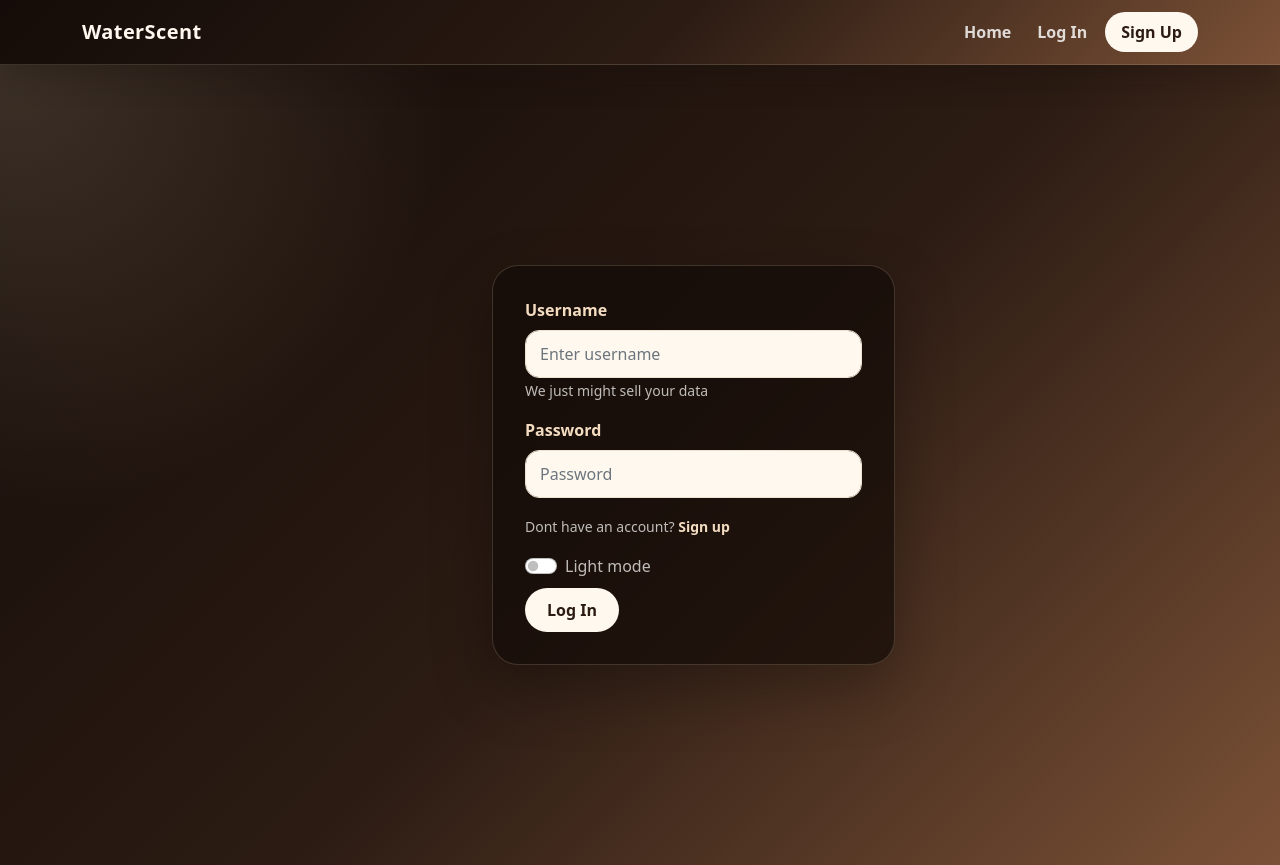
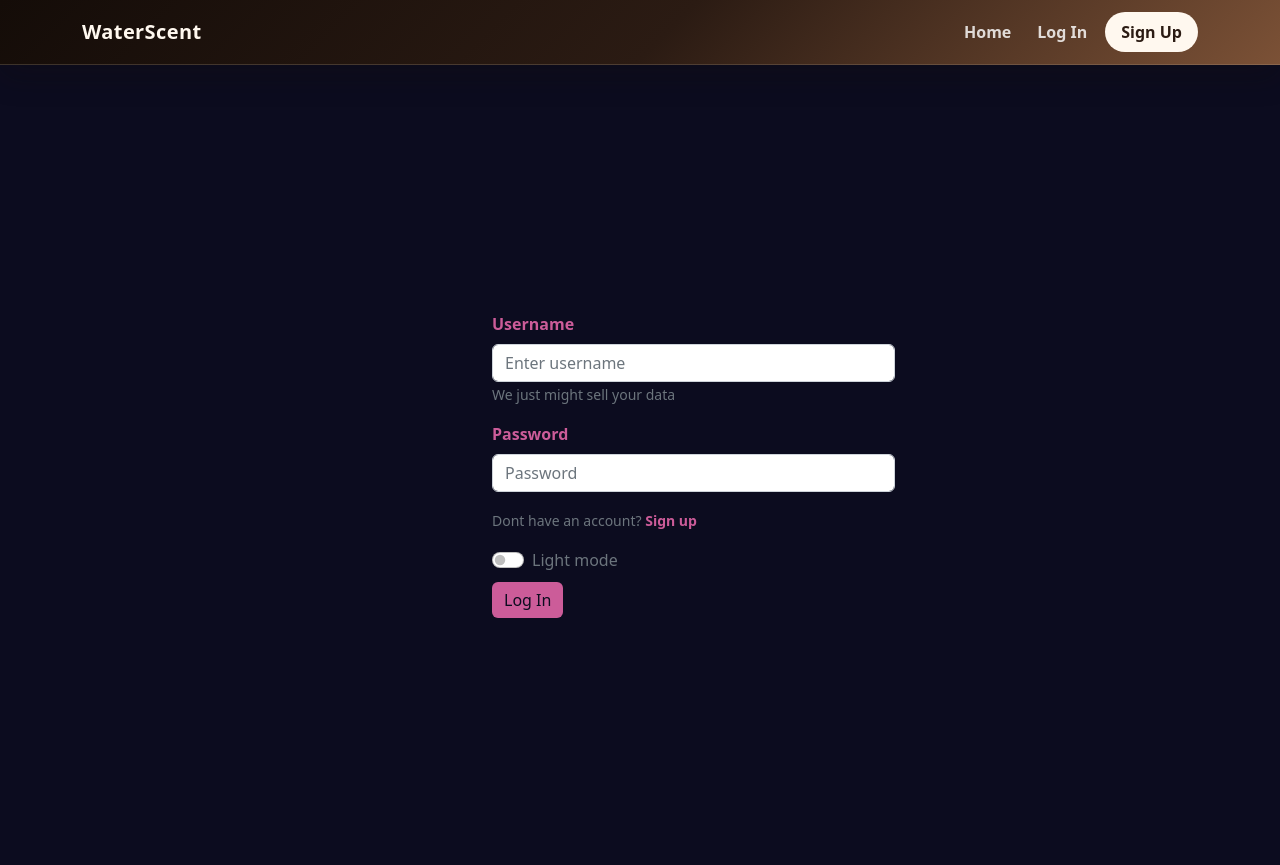
Before and after one commit to chrisfiguereo1/Capstone, a React (Create React App) app in the folder frontend/: page /login in a window 1280 px wide. Built offline with nearby package versions, Linux system fonts and the light colour scheme.

Commit message:
added page features

```diff
--- a/frontend/src/components/pages/loginPage.js
+++ b/frontend/src/components/pages/loginPage.js
@@ -8,8 +8,6 @@ import API_URL from "../../utilities/api";
 
 const PRIMARY_COLOR = "#cc5c99";
 const SECONDARY_COLOR = '#0c0c1f'
-const PAGE_BACKGROUND =
-  "radial-gradient(circle at top left, rgba(243,215,183,0.18) 0%, transparent 30%), linear-gradient(135deg, #140c08 0%, #2b1b13 52%, #7b5136 100%)";
 const url = `${API_URL}/user/login`;
 
 const Login = () => {
@@ -22,35 +20,15 @@ const Login = () => {
   const navigate = useNavigate();
 
   let labelStyling = {
-    color: light ? PRIMARY_COLOR : "#f4dcc1",
+    color: PRIMARY_COLOR,
     fontWeight: "bold",
     textDecoration: "none",
   };
-  let backgroundStyling = { background: light ? bgColor : PAGE_BACKGROUND };
-  let formCardStyling = {
-    background: light ? "white" : "rgba(20, 12, 8, 0.72)",
-    border: light ? "1px solid #efe1cf" : "1px solid rgba(244, 220, 193, 0.18)",
-    borderRadius: "26px",
-    boxShadow: light ? "0 18px 45px rgba(35, 25, 18, 0.12)" : "0 24px 60px rgba(0, 0, 0, 0.28)",
-    padding: "32px",
-  };
-  let inputStyling = {
-    backgroundColor: "#fff8ef",
-    border: "1px solid #efe1cf",
-    borderRadius: "14px",
-    color: "#2b1b13",
-    padding: "11px 14px",
-  };
-  let formTextStyling = {
-    color: light ? "#6c5b4d" : "rgba(255,255,255,0.72)",
-  };
+  let backgroundStyling = { background: bgColor };
   let buttonStyling = {
-    background: "#fff8ef",
+    background: PRIMARY_COLOR,
     borderStyle: "none",
-    borderRadius: "999px",
-    color: "#2b1b13",
-    fontWeight: "800",
-    padding: "10px 22px",
+    color: bgColor,
   };
 
   const handleChange = ({ currentTarget: input }) => {
@@ -104,7 +82,7 @@ const Login = () => {
             className="row d-flex justify-content-center align-items-center h-100 "
             style={backgroundStyling}>
             <div className="col-md-8 col-lg-6 col-xl-4 offset-xl-1">
-              <Form style={formCardStyling}>
+              <Form>
                 <Form.Group className="mb-3" controlId="formBasicEmail">
                   <Form.Label style={labelStyling}>Username</Form.Label>
                   <Form.Control
@@ -112,9 +90,8 @@ const Login = () => {
                     name="username"
                     onChange={handleChange}
                     placeholder="Enter username"
-                    style={inputStyling}
                   />
-                  <Form.Text style={formTextStyling}>
+                  <Form.Text className="text-muted">
                     We just might sell your data
                   </Form.Text>
                 </Form.Group>
@@ -125,11 +102,10 @@ const Login = () => {
                     name="password"
                     placeholder="Password"
                     onChange={handleChange}
-                    style={inputStyling}
                   />
                 </Form.Group>
                 <Form.Group className="mb-3" controlId="formBasicCheckbox">
-                  <Form.Text style={formTextStyling}>
+                  <Form.Text className="text-muted pt-1">
                     Dont have an account?
                     <span>
                       <Link to="/signup" style={labelStyling}> Sign up
@@ -137,14 +113,14 @@ const Login = () => {
                     </span>
                   </Form.Text>
                 </Form.Group>
-                <div className="form-check form-switch">
+                <div class="form-check form-switch">
                   <input
-                    className="form-check-input"
+                    class="form-check-input"
                     type="checkbox"
                     id="flexSwitchCheckDefault"
                     onChange={() => { setLight(!light) }}
                   />
-                  <label className="form-check-label" htmlFor="flexSwitchCheckDefault" style={formTextStyling}>
+                  <label class="form-check-label" for="flexSwitchCheckDefault" className='text-muted'>
                     {bgText}
                   </label>
                 </div>
```
